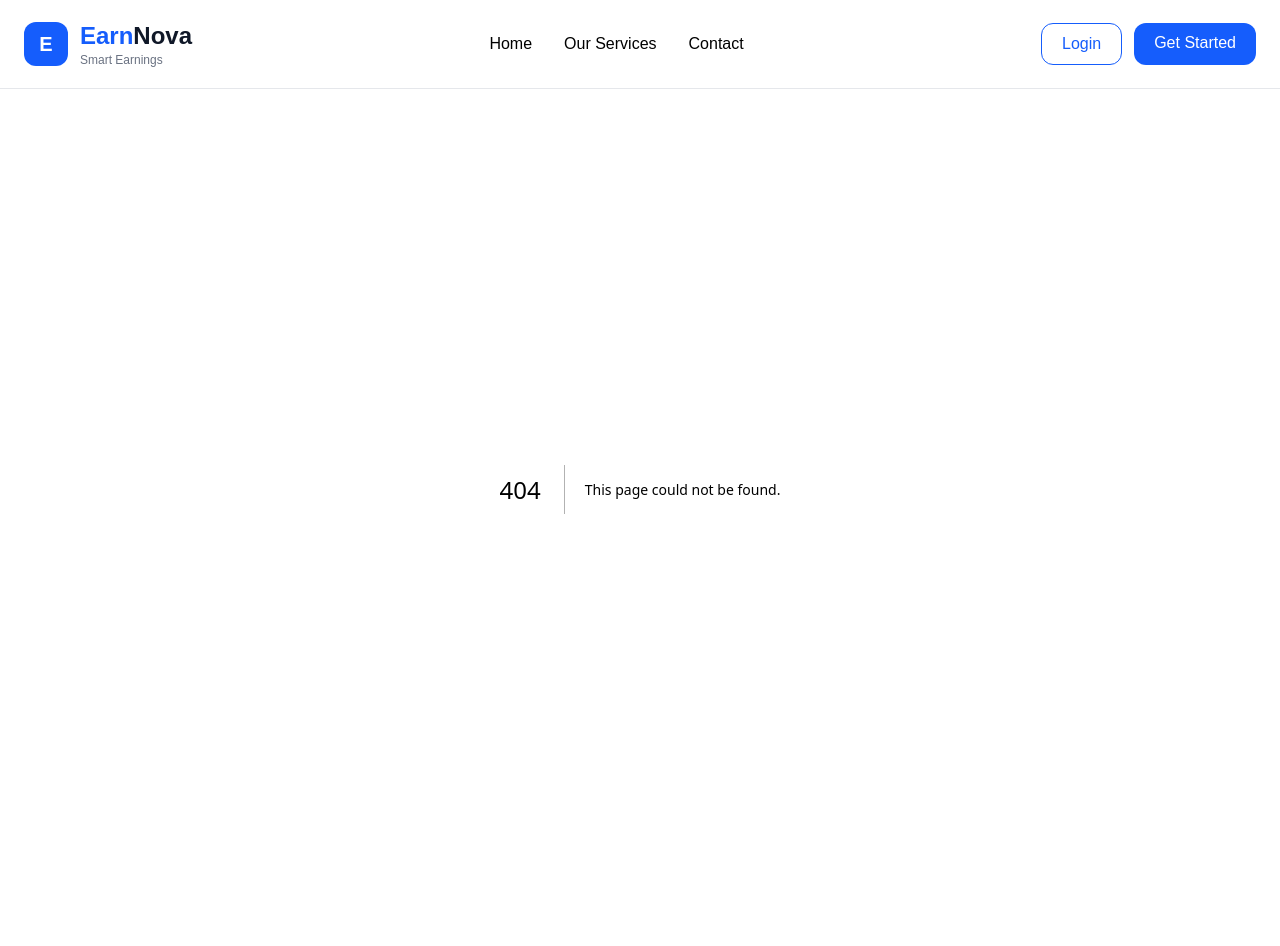
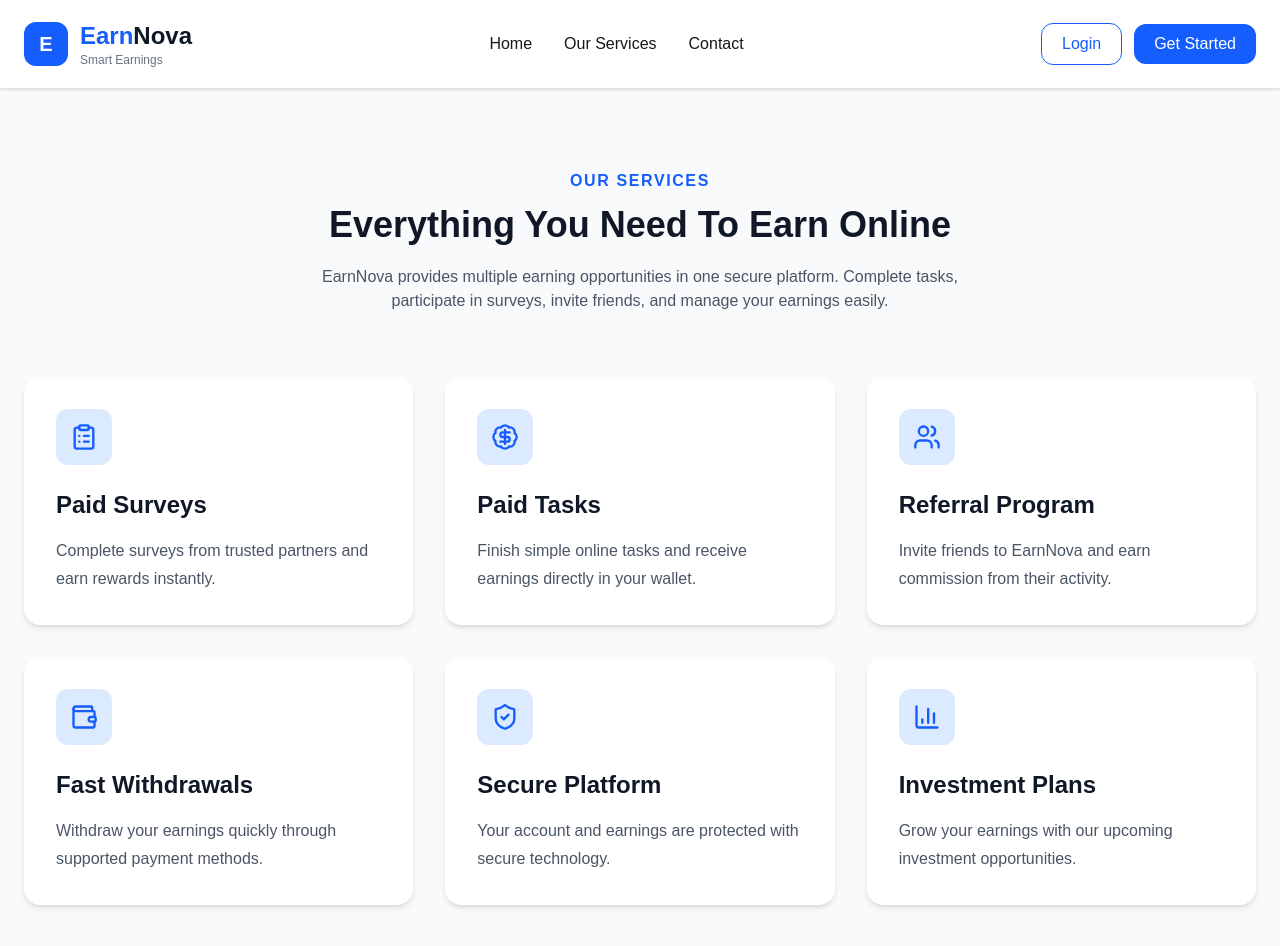
Before and after one commit to abdul8031/earnnova, a Next.js app: page /services in a window 1280 px wide. Before the commit this address had no page. Shown: the top 946 px of the page. Before the commit the page ends 889 px from the top, so only its background shows below. Built offline with nearby package versions, Linux system fonts and the light colour scheme.

Commit message:
Update navbar, hero and fix lint

```diff
--- /dev/null
+++ b/app/services/page.tsx
@@ -0,0 +1,99 @@
+import {
+  ClipboardList,
+  BadgeDollarSign,
+  Users,
+  Wallet,
+  ShieldCheck,
+  BarChart3,
+} from "lucide-react";
+
+const services = [
+  {
+    icon: ClipboardList,
+    title: "Paid Surveys",
+    description:
+      "Complete surveys from trusted partners and earn rewards instantly.",
+  },
+  {
+    icon: BadgeDollarSign,
+    title: "Paid Tasks",
+    description:
+      "Finish simple online tasks and receive earnings directly in your wallet.",
+  },
+  {
+    icon: Users,
+    title: "Referral Program",
+    description:
+      "Invite friends to EarnNova and earn commission from their activity.",
+  },
+  {
+    icon: Wallet,
+    title: "Fast Withdrawals",
+    description:
+      "Withdraw your earnings quickly through supported payment methods.",
+  },
+  {
+    icon: ShieldCheck,
+    title: "Secure Platform",
+    description:
+      "Your account and earnings are protected with secure technology.",
+  },
+  {
+    icon: BarChart3,
+    title: "Investment Plans",
+    description:
+      "Grow your earnings with our upcoming investment opportunities.",
+  },
+];
+
+export default function OurServices() {
+  return (
+    <section
+      id="services"
+      className="bg-gray-50 py-20 px-6"
+    >
+      <div className="max-w-7xl mx-auto">
+        <div className="text-center">
+          <span className="text-blue-600 font-semibold uppercase tracking-widest">
+            Our Services
+          </span>
+
+          <h2 className="text-4xl font-bold text-gray-900 mt-3">
+            Everything You Need To Earn Online
+          </h2>
+
+          <p className="text-gray-600 mt-5 max-w-2xl mx-auto">
+            EarnNova provides multiple earning opportunities in one secure
+            platform. Complete tasks, participate in surveys, invite friends,
+            and manage your earnings easily.
+          </p>
+        </div>
+
+        <div className="grid md:grid-cols-2 lg:grid-cols-3 gap-8 mt-16">
+          {services.map((service, index) => {
+            const Icon = service.icon;
+
+            return (
+              <div
+                key={index}
+                className="bg-white rounded-2xl p-8 shadow-md hover:shadow-xl transition duration-300"
+              >
+                <div className="w-14 h-14 rounded-xl bg-blue-100 flex items-center justify-center">
+                  <Icon className="text-blue-600 w-7 h-7" />
+                </div>
+
+                <h3 className="text-2xl font-semibold text-gray-900 mt-6">
+                  {service.title}
+                </h3>
+
+                <p className="text-gray-600 mt-4 leading-7">
+                  {service.description}
+                </p>
+              </div>
+            );
+          })}
+        </div>
+      </div>
+    </section>
+  );
+}
--- a/components/Hero.tsx
+++ b/components/Hero.tsx
@@ -2,21 +2,22 @@ import Link from "next/link";
 
 export default function Hero() {
   return (
-    <section className="bg-[#07152d] text-white min-h-screen flex items-center">
+    <section className="bg-[#07152d] text-white min-h-screen flex items-center py-16">
       <div className="max-w-7xl mx-auto px-6 grid lg:grid-cols-2 gap-12 items-center">
+
         {/* Left Side */}
         <div>
-          <span className="bg-blue-600 px-4 py-2 rounded-full text-sm">
+          <span className="inline-block bg-blue-600 px-4 py-2 rounded-full text-sm font-medium">
             #1 Earning Platform
           </span>
 
-          <h1 className="text-6xl font-bold mt-8 leading-tight">
+          <h1 className="text-4xl md:text-5xl lg:text-6xl font-bold mt-8 leading-tight">
             Earn Smarter,
             <br />
             <span className="text-blue-500">Every Day</span>
           </h1>
 
-          <p className="text-gray-300 mt-8 text-lg leading-8">
+          <p className="text-gray-300 mt-8 text-lg leading-8 max-w-xl">
             Join EarnNova and start earning by completing surveys,
             watching ads, completing offers, investing and referring
             friends.
@@ -26,21 +27,21 @@ export default function Hero() {
           <div className="mt-10 flex flex-wrap gap-5">
             <Link
               href="/#services"
-              className="bg-blue-600 px-8 py-4 rounded-xl hover:bg-blue-700 transition duration-300"
+              className="bg-blue-600 hover:bg-blue-700 transition px-8 py-4 rounded-xl font-semibold"
             >
               Our Services
             </Link>
 
             <Link
               href="/contact"
-              className="border border-white px-8 py-4 rounded-xl hover:bg-white hover:text-[#07152d] transition duration-300"
+              className="border border-white hover:bg-white hover:text-[#07152d] transition px-8 py-4 rounded-xl font-semibold"
             >
               Contact Us
             </Link>
           </div>
 
           {/* Features */}
-          <div className="flex flex-wrap gap-8 mt-12 text-gray-200">
+          <div className="flex flex-wrap gap-8 mt-12 text-gray-300">
             <span>✔ Secure</span>
             <span>✔ Fast Payments</span>
             <span>✔ Trusted</span>
@@ -57,14 +58,16 @@ export default function Hero() {
             <div className="bg-blue-600 rounded-xl mt-6 p-6 text-white">
               <p>Total Balance</p>
 
-              <h3 className="text-4xl font-bold mt-2">$256.80</h3>
+              <h3 className="text-4xl font-bold mt-2">
+                $256.80
+              </h3>
 
               <div className="flex gap-3 mt-6">
                 <button className="bg-white text-blue-600 px-5 py-2 rounded-lg font-medium">
                   Deposit
                 </button>
 
-                <button className="bg-blue-800 px-5 py-2 rounded-lg font-medium hover:bg-blue-900 transition">
+                <button className="bg-blue-800 hover:bg-blue-900 transition px-5 py-2 rounded-lg font-medium">
                   Withdraw
                 </button>
               </div>
@@ -88,6 +91,7 @@ export default function Hero() {
             </div>
           </div>
         </div>
+
       </div>
     </section>
   );
--- a/components/Navbar.tsx
+++ b/components/Navbar.tsx
@@ -1,11 +1,14 @@
 "use client";
 
+import { useState } from "react";
 import Link from "next/link";
-import { Menu } from "lucide-react";
+import { Menu, X } from "lucide-react";
 
 export default function Navbar() {
+  const [isOpen, setIsOpen] = useState(false);
+
   return (
-    <header className="sticky top-0 z-50 bg-white border-b border-gray-200">
+    <header className="sticky top-0 z-50 bg-white border-b border-gray-200 shadow-sm">
       <div className="max-w-7xl mx-auto flex items-center justify-between px-6 py-5">
         {/* Logo */}
         <Link href="/" className="flex items-center gap-3">
@@ -19,19 +22,35 @@ export default function Navbar() {
               <span className="text-gray-900">Nova</span>
             </h1>
 
-            <p className="text-xs text-gray-500">Smart Earnings</p>
+            <p className="text-xs text-gray-500">
+              Smart Earnings
+            </p>
           </div>
         </Link>
 
         {/* Desktop Menu */}
-        <nav className="hidden lg:flex gap-8 font-medium">
-          <Link href="/">Home</Link>
-          <Link href="/#services">Our Services</Link>
-          <Link href="/contact">Contact</Link>
+        <nav className="hidden lg:flex items-center gap-8 font-medium">
+          <Link href="/" className="hover:text-blue-600 transition">
+            Home
+          </Link>
+
+          <Link
+            href="/#services"
+            className="hover:text-blue-600 transition"
+          >
+            Our Services
+          </Link>
+
+          <Link
+            href="/contact"
+            className="hover:text-blue-600 transition"
+          >
+            Contact
+          </Link>
         </nav>
 
-        {/* Buttons */}
-        <div className="hidden lg:flex gap-3">
+        {/* Desktop Buttons */}
+        <div className="hidden lg:flex items-center gap-3">
           <Link
             href="/login"
             className="border border-blue-600 text-blue-600 px-5 py-2 rounded-xl hover:bg-blue-50 transition"
@@ -47,11 +66,59 @@ export default function Navbar() {
           </Link>
         </div>
 
-        {/* Mobile Menu Button */}
-        <button className="lg:hidden">
-          <Menu size={28} />
+        {/* Hamburger Button */}
+        <button
+          onClick={() => setIsOpen(!isOpen)}
+          className="lg:hidden"
+        >
+          {isOpen ? <X size={30} /> : <Menu size={30} />}
         </button>
       </div>
+
+      {/* Mobile Menu */}
+      {isOpen && (
+        <div className="lg:hidden border-t bg-white shadow-lg">
+          <nav className="flex flex-col px-6 py-5 gap-5">
+
+            <Link href="/" onClick={() => setIsOpen(false)}>
+              Home
+            </Link>
+
+            <Link
+              href="/#services"
+              onClick={() => setIsOpen(false)}
+            >
+              Our Services
+            </Link>
+
+            <Link
+              href="/contact"
+              onClick={() => setIsOpen(false)}
+            >
+              Contact
+            </Link>
+
+            <hr />
+
+            <Link
+              href="/login"
+              onClick={() => setIsOpen(false)}
+              className="border border-blue-600 text-blue-600 py-3 rounded-xl text-center"
+            >
+              Login
+            </Link>
+
+            <Link
+              href="/signup"
+              onClick={() => setIsOpen(false)}
+              className="bg-blue-600 text-white py-3 rounded-xl text-center"
+            >
+              Get Started
+            </Link>
+
+          </nav>
+        </div>
+      )}
     </header>
   );
 }
```
